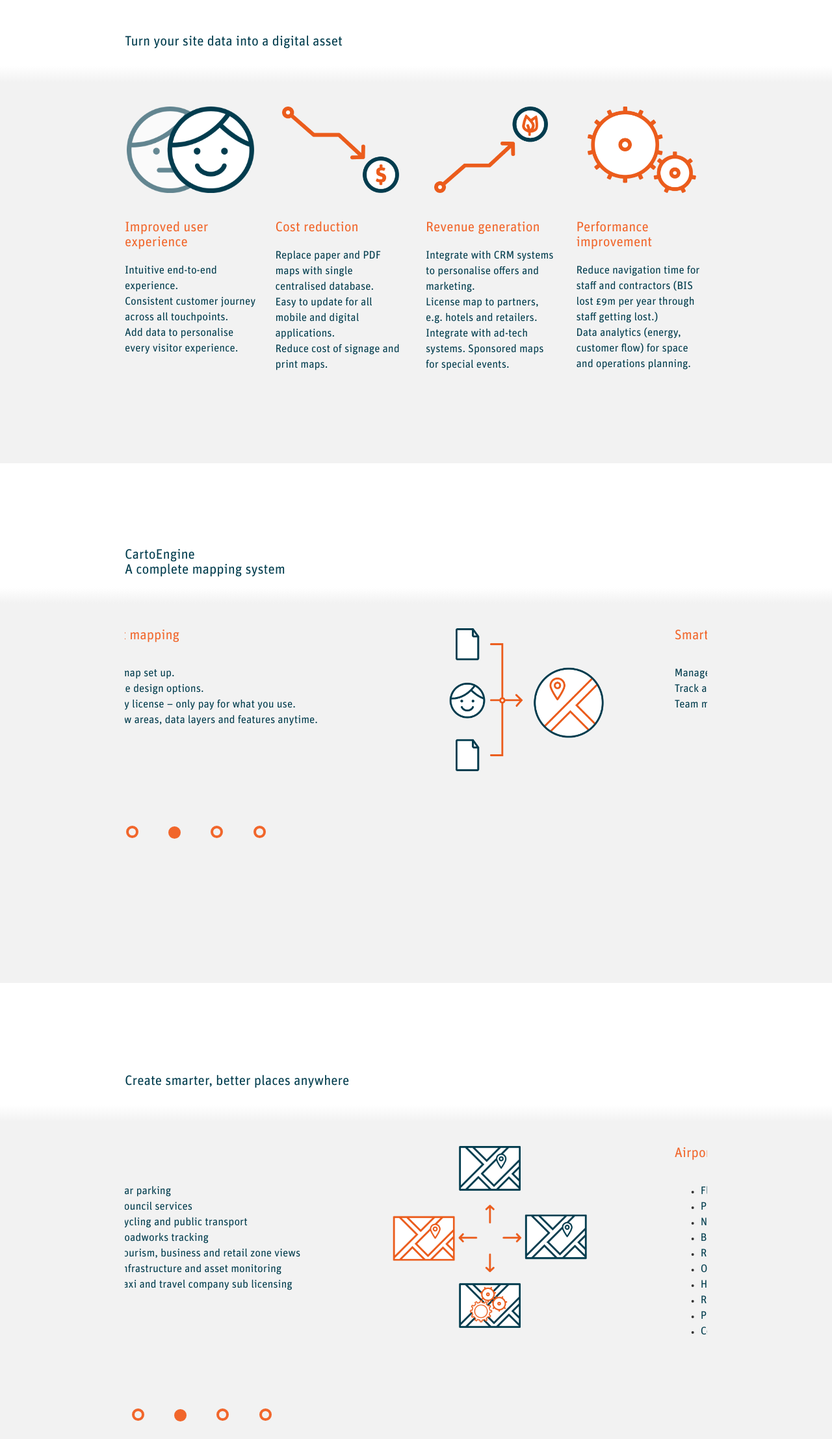
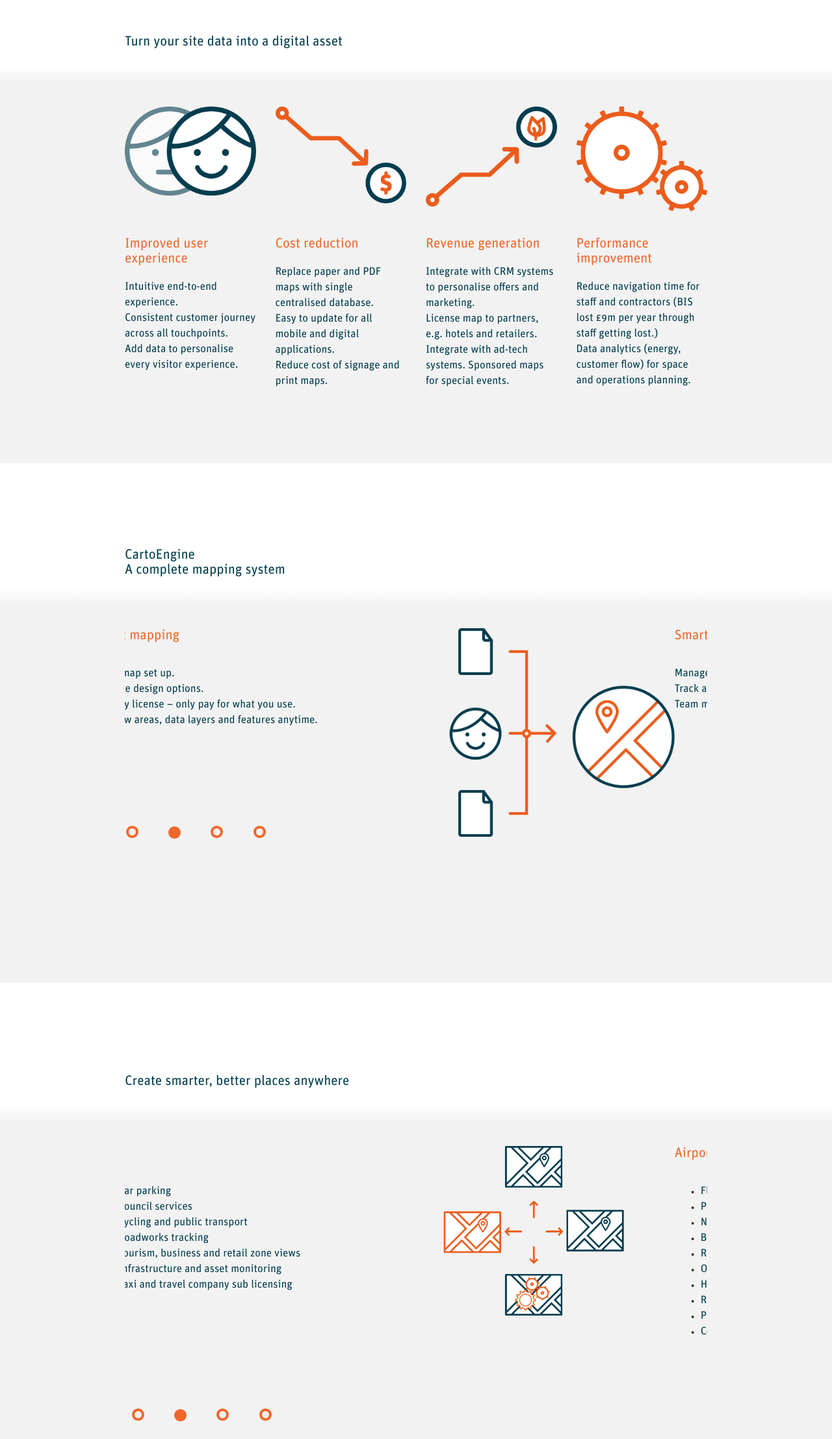
Before and after one commit to lsantobuono/living-static-page, a plain HTML site: page index.html in a window 1280 px wide. Shown: the part 2487-4702 px from the top of the page at 65% size. Drawn offline with nearby package versions, Linux system fonts and the light colour scheme; a script that the page names is missing.

Commit message:
Some fixes

```diff
--- a/assets/style-laptop.css
+++ b/assets/style-laptop.css
@@ -26,9 +26,6 @@
   }
   /* Section 4 */
 
-  #section4 img {
-    width: auto;
-  }
 
 
 
@@ -49,8 +46,8 @@
   }
 
   #section-carto-engine img {
-    height: 220px;
-    width: auto;
+    height: auto;
+    width: 100%;
   }
   /* Section places */
 
@@ -64,8 +61,9 @@
     padding-bottom: 10em;
   }
   #section-places img {
-    max-height: 280px;
-    width:auto;
+    width:100%;
+    height:auto;
+    max-height: 100%;
   }
 
 
--- a/assets/style-mobile.css
+++ b/assets/style-mobile.css
@@ -110,10 +110,7 @@
 
 
   /* Section 4 */
-  #section4 img{
-    width:100%;
-    height: auto;
-  }
+
 
   #section4 {
     background: #f2f2f2;
@@ -269,10 +266,6 @@
     top: 35%;
   }
 
-  #section4 img {
-    width: 100%;
-    height:225px;
-  }
 }
 
 
--- a/assets/style.css
+++ b/assets/style.css
@@ -216,14 +216,17 @@ p {
 
 /* Section 4 */
 #section4 img {
-  width:auto;
-  height:133px;
+  width:100%;
+  height:auto;
   margin-left: auto;
   margin-right: auto;
   display: block;
   margin-bottom:  3em;
 }
 
+#section4 .image-container {
+  height:200px;
+}
 #section4 p {
   font-size: 1.7em;
 }
@@ -242,6 +245,7 @@ p {
   width: 100%;
 }
 
+
 /* Section Places */
 
 #section-places .carousel-indicators {
@@ -249,6 +253,11 @@ p {
   top: 70%; /*520*/
   right: initial;
   margin-left: initial;
+}
+
+#section-places .col-image {
+  padding-left: 10%;
+  padding-right: 10%;
 }
 
 #section-places  .item { /* without this rule the navigation buttons go missing in some slides */
@@ -266,7 +275,7 @@ p {
 
 #section-clients  {
   background: url("PNG/p7_layout_name.png") no-repeat;
-  background-size: cover;
+  background-size: auto 75%;
   background-position: bottom center;
 }
 
--- a/index.html
+++ b/index.html
@@ -1,4 +1,4 @@
-<!doctype html>
+<!DOCTYPE html>
 <html lang="en">
   <head>
       <meta charset="utf-8">
@@ -184,7 +184,9 @@
           <div class="hidden-sm hidden-xs">
             <div class="row">
               <div class="col-md-3">
-                <img src="assets/PNG/all_assets03-11.png">
+                <div class="image-container">
+                  <img src="assets/PNG/all_assets03-11.png">
+                </div>
                 <h2>Improved user
                   experience
                 </h2><br>
@@ -196,7 +198,9 @@
                 visitor experience.</p>
               </div>
               <div class="col-md-3 ">
-                <img src="assets/PNG/all_assets03-12.png">
+                <div class="image-container">
+                  <img src="assets/PNG/all_assets03-12.png">
+                </div>
                 <h2> Cost reduction </h2><br>
                 <p> Replace paper and PDF maps
                 with single centralised
@@ -207,7 +211,9 @@
                 print maps.</p>
               </div>
               <div class="col-md-3">
-                <img src="assets/PNG/all_assets03-13.png">
+                <div class="image-container">
+                  <img src="assets/PNG/all_assets03-13.png">
+                </div>
                 <h2>  Revenue generation </h2><br>
                 <p> Integrate with CRM systems to
                 personalise offers and
@@ -219,7 +225,9 @@
                 events.</p>
               </div>
               <div class="col-md-3">
-                <img src="assets/PNG/all_assets03-14.png">
+                <div class="image-container">
+                  <img src="assets/PNG/all_assets03-14.png">
+                </div>
                 <h2>Performance
                 improvement</h2><br>
                 <p>Reduce navigation time for
@@ -305,7 +313,7 @@
                     Monthly license – only pay for what you use.<br>
                     Add new areas, data layers and features anytime. </p>
                   </div>
-                  <div class="col-md-6 col-sm-12">
+                  <div class="col-md-6 ">
                     <img src="assets/PNG/all_assets03-04.png">
                   </div>
                 </div>
@@ -388,7 +396,7 @@
                     Collaborate within teams and across
                     organisations.</p>
                   </div>
-                  <div class="col-md-6 ">
+                  <div class="col-md-6">
                     <img src="assets/PNG/all_assets03-07.png">
                   </div>
                 </div>
@@ -441,7 +449,7 @@
                       <li><p>Taxi and travel company sub licensing</p></li>
                     </ul>
                   </div>
-                  <div class="col-md-6 ">
+                  <div class="col-md-6  col-image">
                     <img src="assets/PNG/all_assets03-07.png">
                   </div>
                 </div>
@@ -480,7 +488,7 @@
                       <li><p> Conference and events module </p></li>
                     </ul>
                   </div>
-                  <div class="col-md-6 ">
+                  <div class="col-md-6  col-image">
                     <img src="assets/PNG/all_assets03-08.png">
                   </div>
                 </div>
@@ -507,7 +515,7 @@
               </div>
               <div class="item">
                 <div class="row hidden-sm hidden-xs">
-                  <div class="col-md-6">
+                  <div class="col-md-6 ">
                     <h2> Buildings </h2>
                     <ul>
                       <li> <p> IoT data visualisation </p> </li>
@@ -518,7 +526,7 @@
                       <li> <p>Guide and visitor services</p> </li>
                     </ul>
                   </div>
-                  <div class="col-md-6">
+                  <div class="col-md-6  col-image">
                     <img src="assets/PNG/all_assets03-09.png">
                   </div>
                 </div>
@@ -541,11 +549,11 @@
               </div>
               <div class="item">
                 <div class="row hidden-sm hidden-xs">
-                  <div class="col-md-6">
+                  <div class="col-md-6 ">
                     <h2> Cities </h2>
                     <p> Find more... </p>
                   </div>
-                  <div class="col-md-6 ">
+                  <div class="col-md-6  col-image">
                     <img src="assets/PNG/all_assets03-10.png">
                   </div>
                 </div>
```
